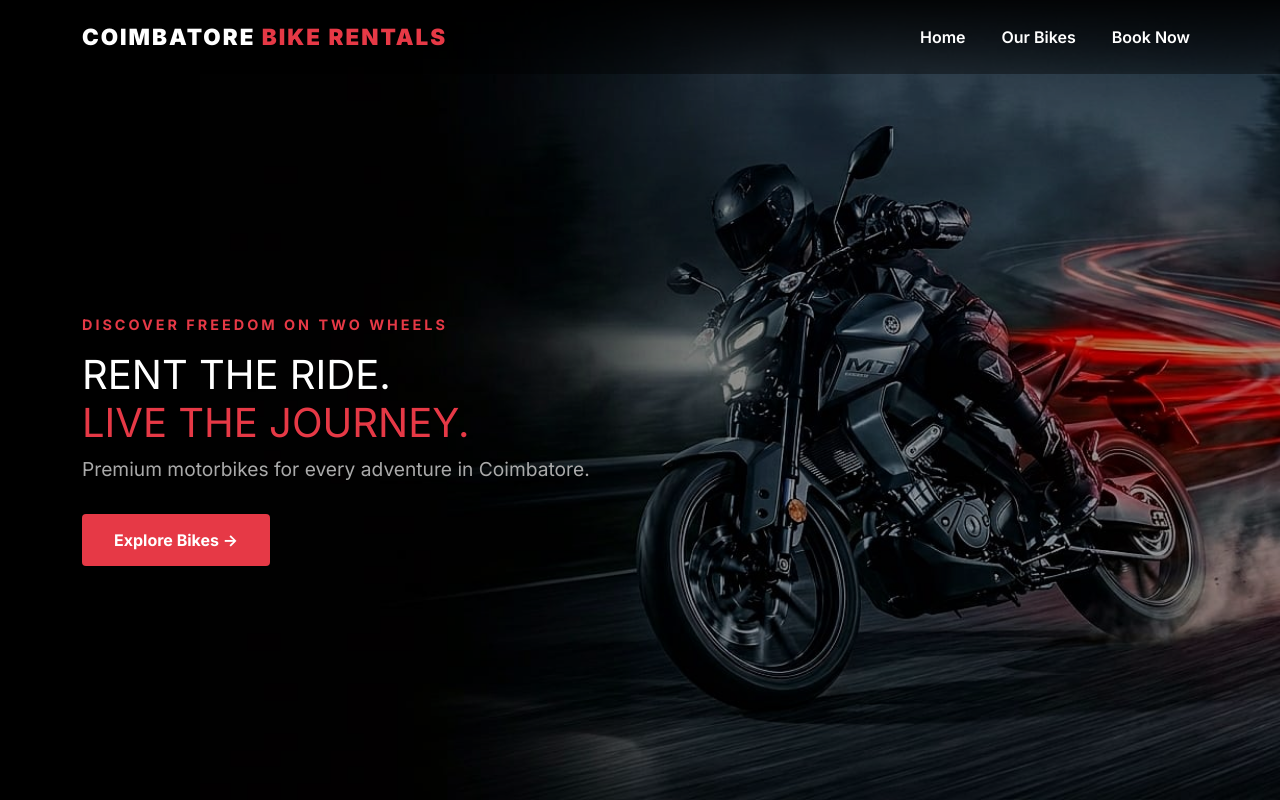
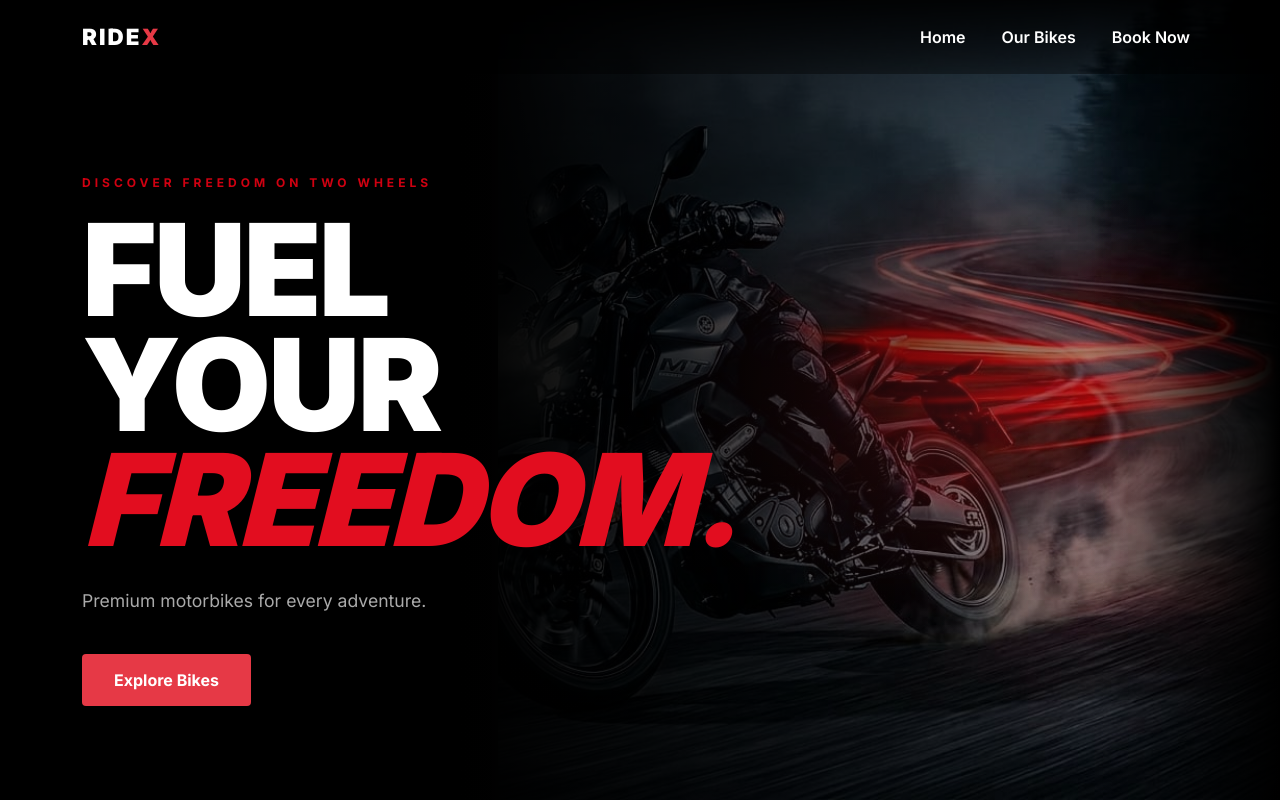
Before and after one commit to lavanya-bhardwaj/RideX, a Flask app: page / in a window 1280 px wide. Run offline with Flask 3, Linux system fonts and the light colour scheme.

Commit message:
rebrand to RideX, redesign hero section

```diff
--- a/app.py
+++ b/app.py
@@ -19,7 +19,6 @@ def login_required(f):
             return redirect(url_for('admin_login'))
         return f(*args, **kwargs)
     return decorated_function
-
 @app.route('/admin/login', methods=['GET', 'POST'])
 def admin_login():
     if request.method == 'POST':
@@ -35,7 +34,18 @@ def admin_login():
 @app.route('/admin/dashboard')
 @login_required
 def admin_dashboard():
-    return 'Dashboard coming soon!'
+    total_bikes = Bike.query.count()
+    available_bikes = Bike.query.filter_by(is_available=True).count()
+    rented_bikes = Bike.query.filter_by(is_available=False).count()
+    pending_bookings = Booking.query.filter_by(status='pending').count()
+    recent_bookings = Booking.query.order_by(Booking.id.desc()).limit(5).all()
+    return render_template('admin/dashboard.html',
+        total_bikes=total_bikes,
+        available_bikes=available_bikes,
+        rented_bikes=rented_bikes,
+        pending_bookings=pending_bookings,
+        recent_bookings=recent_bookings
+    )
 
 @app.route('/admin/logout')
 def admin_logout():
--- a/static/css/style.css
+++ b/static/css/style.css
@@ -5,7 +5,7 @@
 }
 
 body {
-    background-color: #000000;
+    background-color: #222328;
     color: #ffffff;
     font-family: 'Inter', sans-serif;
 }
@@ -47,52 +47,190 @@ body {
     padding-top: 80px;
     position: relative;
     overflow: hidden;
+    background: #0b0a0b;
 }
 
-.hero::before {
-    content: '';
+.hero-bg {
     position: absolute;
+    right: -50px;
     top: 0;
-    left: 200px;        /* ← push this higher to move image right */
-    width: 100%;
+    width: 65%;
     height: 100%;
-    background: url('/static/images/hero_bg.jpg') center center / cover no-repeat;
+    object-fit: cover;
     z-index: 0;
+    filter: brightness(0.8);
+    object-position: right center;
 }
 
-.hero::after {
-    content: '';
+
+.hero-glow {
     position: absolute;
-    inset: 0;
-    background: rgba(0,0,0,0.25);
+    right: 0;
+    top: 50%;
+    transform: translateY(-50%);
+    width: 50%;
+    height: 60%;
+    background: radial-gradient(ellipse, rgba(230,57,70,0.25) 0%, transparent 70%);
     z-index: 1;
+    pointer-events: none;
+}
+
+.hero-fade {
+    position: absolute;
+    left: 0;
+    top: 0;
+    width: 55%;
+    height: 100%;
+    background: linear-gradient(to right, #000 40%, transparent 100%);
+    z-index: 2;
 }
 
 .hero .container {
     position: relative;
+    z-index: 3;
+}
+
+.hero-tagline {
+    color: #d00011;
+    font-weight: 700;
+    font-size: 0.75rem;
+    letter-spacing: 4px;
+    margin-bottom: 20px;
+}
+
+.hero h1 {
+    font-size: clamp(4rem, 10vw, 9rem);
+    font-weight: 900;
+    line-height: 0.9;
+    letter-spacing: -3px;
+    margin: 0 0 30px 0;
+}
+.hero-fade {
+    width: 90%;
+}
+.hero-fade-right {
+    position: absolute;
+    right: 0;
+    top: 0;
+    width: 15%;
+    height: 100%;
+    background: linear-gradient(to left, #000 0%, transparent 100%);
     z-index: 2;
 }
-.hero-tagline{
-    color: #e63946;
-    font-weight: 700;
-    font-size: 0.9rem;
-    letter-spacing: 3px;
-}
-.hero-title {
-    font-size: 4rem;
-    font-weight: 900;
-    margin: 15px 0;
-    line-height: 1.1;
-}
-
-.hero h1 span {
-    color: #e63946;
+.hero h1 .line-freedom {
+    color: #e20d1f;
+    font-style: italic;
+    display: block;
 }
 
 .hero-sub {
     color: #aaaaaa;
-    font-size: 1.2rem;
-    margin-bottom: 30px;
+    font-size: 1.1rem;
+    margin-bottom: 40px;
+    max-width: 400px;
+}
+
+.btn-text {
+    position: relative;
+    z-index: 1;
+}
+.button {
+  position: relative;
+  cursor: pointer;
+  border: none;
+  width: 180px;
+  height: 50px;
+  background: #111;
+  color: #fff;
+}
+
+.button::before {
+  content: "";
+  position: absolute;
+  inset: 0;
+  opacity: 0;
+  background: radial-gradient(
+      circle at 50% 50%,
+      #0000 0,
+      #0000 20%,
+      #111111aa 50%
+    ),
+    radial-gradient(ellipse 100% 100%, #fff, #fff0);
+  background-size:
+    3px 3px,
+    auto auto;
+  transition: 0.3s;
+}
+
+.button:hover::before {
+  opacity: 0.3;
+}
+
+.a {
+  pointer-events: none;
+  position: absolute;
+  --w: 2px;
+  --t: -40px;
+  --s: calc(var(--t) * -1);
+  --e: calc(100% + var(--t));
+  --g: #fff0, #fff3 var(--s), #fffa var(--s), #fff, #fffa var(--e),
+    #fff3 var(--e), #fff0;
+}
+
+.a::before {
+  content: "";
+  position: absolute;
+  inset: 0;
+  background: inherit;
+  filter: blur(4px) url(#unopaq);
+  z-index: -2;
+}
+
+.a::after {
+  content: "";
+  position: absolute;
+  inset: 0;
+  background: inherit;
+  filter: blur(10px) url(#unopaq);
+  opacity: 0;
+  z-index: -2;
+  transition: 0.3s;
+}
+
+.button:hover .a::after {
+  opacity: 1;
+}
+
+.l {
+  left: -2px;
+}
+
+.r {
+  right: -2px;
+}
+
+.l,
+.r {
+  background: linear-gradient(var(--g));
+  top: var(--t);
+  bottom: var(--t);
+  width: var(--w);
+}
+
+.t {
+  top: -2px;
+}
+
+.b {
+  bottom: -2px;
+}
+
+.t,
+.b {
+  background: linear-gradient(90deg, var(--g));
+  left: var(--t);
+  right: var(--t);
+  height: var(--w);
 }
 
 .btn-primary-red {
--- a/templates/base.html
+++ b/templates/base.html
@@ -3,7 +3,7 @@
 <head>
     <meta charset="UTF-8">
     <meta name="viewport" content="width=device-width, initial-scale=1.0">
-    <title>Coimbatore Bike Rentals</title>
+    <title>Bike Rentals</title>
 
     <!-- Bootstrap -->
     <link href="https://cdn.jsdelivr.net/npm/bootstrap@5.3.0/dist/css/bootstrap.min.css" rel="stylesheet">
@@ -22,7 +22,7 @@
     <!-- Navbar -->
     <nav class="navbar navbar-expand-lg fixed-top">
         <div class="container">
-            <a class="navbar-brand" href="/">COIMBATORE <span>BIKE RENTALS</span></a>
+            <a class="navbar-brand" href="/">RIDE<span>X</span></a>
             <button class="navbar-toggler" type="button" data-bs-toggle="collapse" data-bs-target="#navbarNav">
                 <span class="navbar-toggler-icon"></span>
             </button>
--- a/templates/index.html
+++ b/templates/index.html
@@ -3,12 +3,21 @@
 {% block content %}
 <!-- Hero Section -->
 <section class="hero">
+    <img src="{{ url_for('static', filename='images/hero_bg.jpg') }}" class="hero-bg" alt="hero">
+    <div class="hero-glow"></div>
+    <div class="hero-fade"></div>
+    <div class="hero-fade-right"></div>
     <div class="container">
         <div class="hero-text">
             <p class="hero-tagline">DISCOVER FREEDOM ON TWO WHEELS</p>
-            <h1>RENT THE RIDE.<br><span>LIVE THE JOURNEY.</span></h1>
-            <p class="hero-sub">Premium motorbikes for every adventure in Coimbatore.</p>
-            <a href="/bikes" class="btn-primary-red">Explore Bikes -></a>
+            <h1>
+                <div>FUEL</div>
+                <div>YOUR</div>
+                <span class="line-freedom">FREEDOM.</span>
+            </h1>
+            <p class="hero-sub">Premium motorbikes for every adventure.</p>
+            <a href="{{ url_for('bikes') }}" class="btn-primary-red">Explore Bikes
+            </a>
         </div>
     </div>
 </section>
```
Also changed, not shown: other parts of static/css/style.css (+31 -0 lines), templates/admin/dashboard.html (added, +26 -0 lines), instance/bikes.db.
